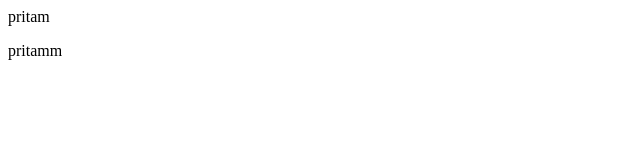
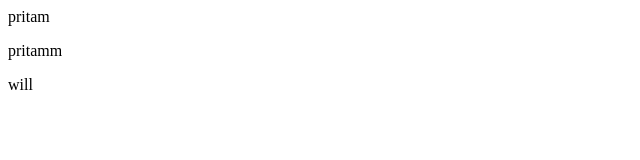
Before and after one commit to Pritam9167/pitam, a plain HTML site: page index.html in a window 1280 px wide. Shown: the full height of the page, 0-640 px from the left. Drawn offline with Linux system fonts and the light colour scheme.

Commit message:
adding new feature

```diff
--- a/index.html
+++ b/index.html
@@ -1,2 +1,4 @@
 <p>pritam</p>
 <p>pritamm</p>
+<P>will
+</P>
```
